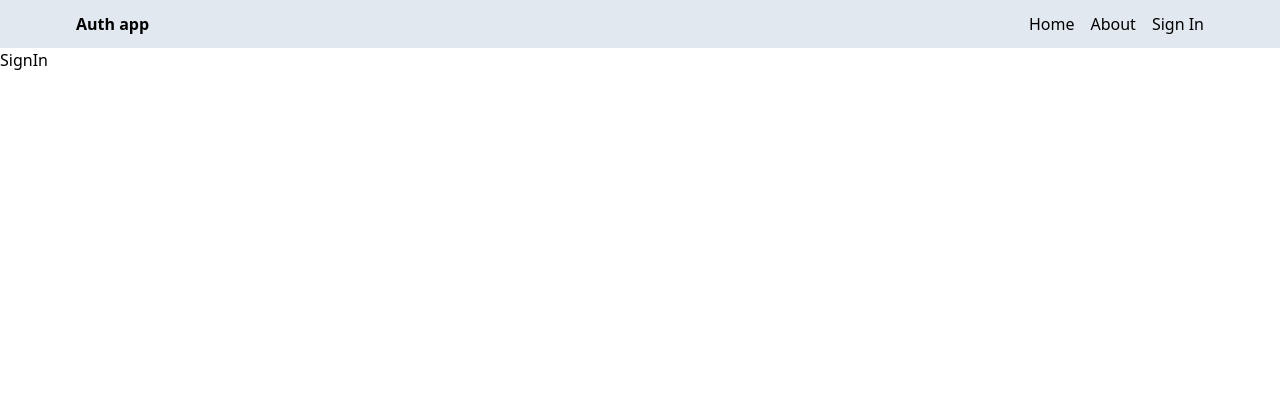
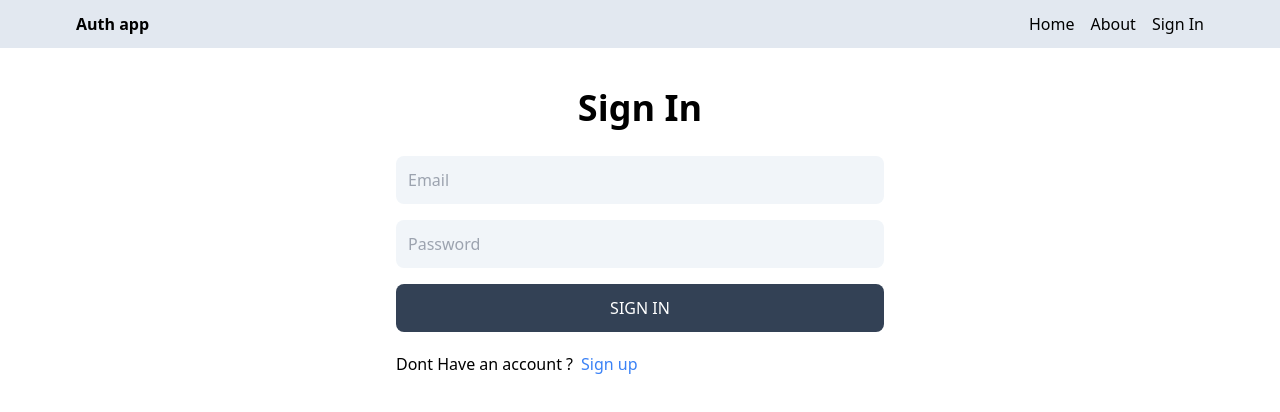
Before and after one commit to IAMAmanRaj/mern-auth, a React (Vite) app in the folder client/: page /sign-in in a window 1280 px wide. Shown: the top 412 px of the page. Built offline with nearby package versions, Linux system fonts and the light colour scheme.

Commit message:
complete the sign in page functionality

```diff
--- a/client/src/pages/SignIn.jsx
+++ b/client/src/pages/SignIn.jsx
@@ -1,7 +1,74 @@
-import React from "react";
+import { useState } from "react";
+import { Link, useNavigate } from "react-router-dom";
 
-const SignIn = () => {
-  return <div>SignIn</div>;
-};
+export default function SignIn() {
+  const [formData, setFormData] = useState({});
+  const [error, setError] = useState(false);
+  const [loading, setLoading] = useState(false);
+  const navigate = useNavigate();
+  const handleChange = (e) => {
+    setFormData({ ...formData, [e.target.id]: e.target.value });
+  };
 
-export default SignIn;
+  const handleSubmit = async (e) => {
+    e.preventDefault();
+    try {
+      setLoading(true);
+      setError(false);
+      const res = await fetch("/api/auth/sign-in", {
+        method: "POST",
+        headers: {
+          "Content-Type": "application/json",
+        },
+        body: JSON.stringify(formData),
+      });
+      const data = await res.json();
+
+      setLoading(false);
+      if (data.success === false) {
+        setError(true);
+        return;
+      }
+      navigate("/");
+    } catch (error) {
+      setLoading(false);
+      setError(true);
+    }
+  };
+  return (
+    <div className="p-3 max-w-lg mx-auto">
+      <h1 className="text-4xl text-center font-semibold my-7">Sign In</h1>
+      <form onSubmit={handleSubmit} className="flex flex-col gap-4">
+        <input
+          type="email"
+          placeholder="Email"
+          id="email"
+          className="bg-slate-100 p-3 rounded-lg"
+          onChange={handleChange}
+        />
+        <input
+          type="password"
+          placeholder="Password"
+          id="password"
+          className="bg-slate-100 p-3 rounded-lg"
+          onChange={handleChange}
+        />
+        <button
+          disabled={loading}
+          className="bg-slate-700 text-white p-3 rounded-lg uppercase hover:opacity-95 disabled:opacity-80"
+        >
+          {loading ? "Loading ..." : "Sign in"}
+        </button>
+      </form>
+      <div className="flex gap-2 mt-5">
+        <p>Dont Have an account ?</p>
+        <Link to="/sign-up">
+          <span className="text-blue-500">Sign up</span>
+        </Link>
+      </div>
+      <p className="text-red-700  mt-5">
+        {error && "Something went wrong. Try again !"}
+      </p>
+    </div>
+  );
+}
--- a/client/src/pages/SignUp.jsx
+++ b/client/src/pages/SignUp.jsx
@@ -1,11 +1,11 @@
-import { set } from "mongoose";
 import { useState } from "react";
-import { Link } from "react-router-dom";
+import { Link, useNavigate } from "react-router-dom";
 
 export default function SignUp() {
   const [formData, setFormData] = useState({});
   const [error, setError] = useState(false);
   const [loading, setLoading] = useState(false);
+  const navigate = useNavigate();
   const handleChange = (e) => {
     setFormData({ ...formData, [e.target.id]: e.target.value });
   };
@@ -23,12 +23,13 @@
         body: JSON.stringify(formData),
       });
       const data = await res.json();
-      console.log(data);
+
       setLoading(false);
       if (data.success === false) {
         setError(true);
         return;
       }
+      useNavigate("/sign-in");
     } catch (error) {
       setLoading(false);
       setError(true);
```
